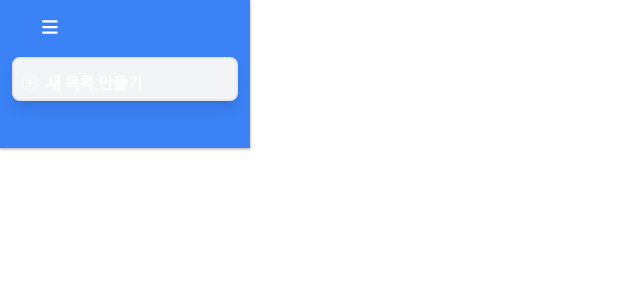
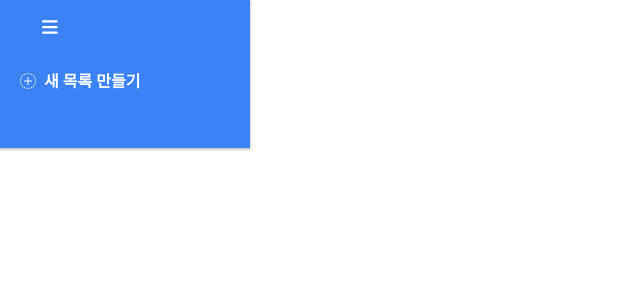
Before and after one commit to kdt-todolist/test, a React (Create React App) app: page / in a window 1280 px wide. Shown: the top 300 px of the page, without its empty margins (0-640 px from the left). Built offline with nearby package versions, Linux system fonts and the light colour scheme.

Commit message:
STYLE: 회색 배경 제거

```diff
--- a/src/components/Task/TaskDrawer.jsx
+++ b/src/components/Task/TaskDrawer.jsx
@@ -36,7 +36,7 @@ function TaskDrawer() {
 
   return (
     <>
-      <div className="shadow-lg border-2 rounded-lg bg-gray-100">
+      <div>
         <button
           className="w-full h-8 mt-2 p-2 flex items-center hover:text-blue-600 hover:rounded-lg hover:bg-gray-200"
           onClick={() => setOpen(true)} // 모달 열기
```
